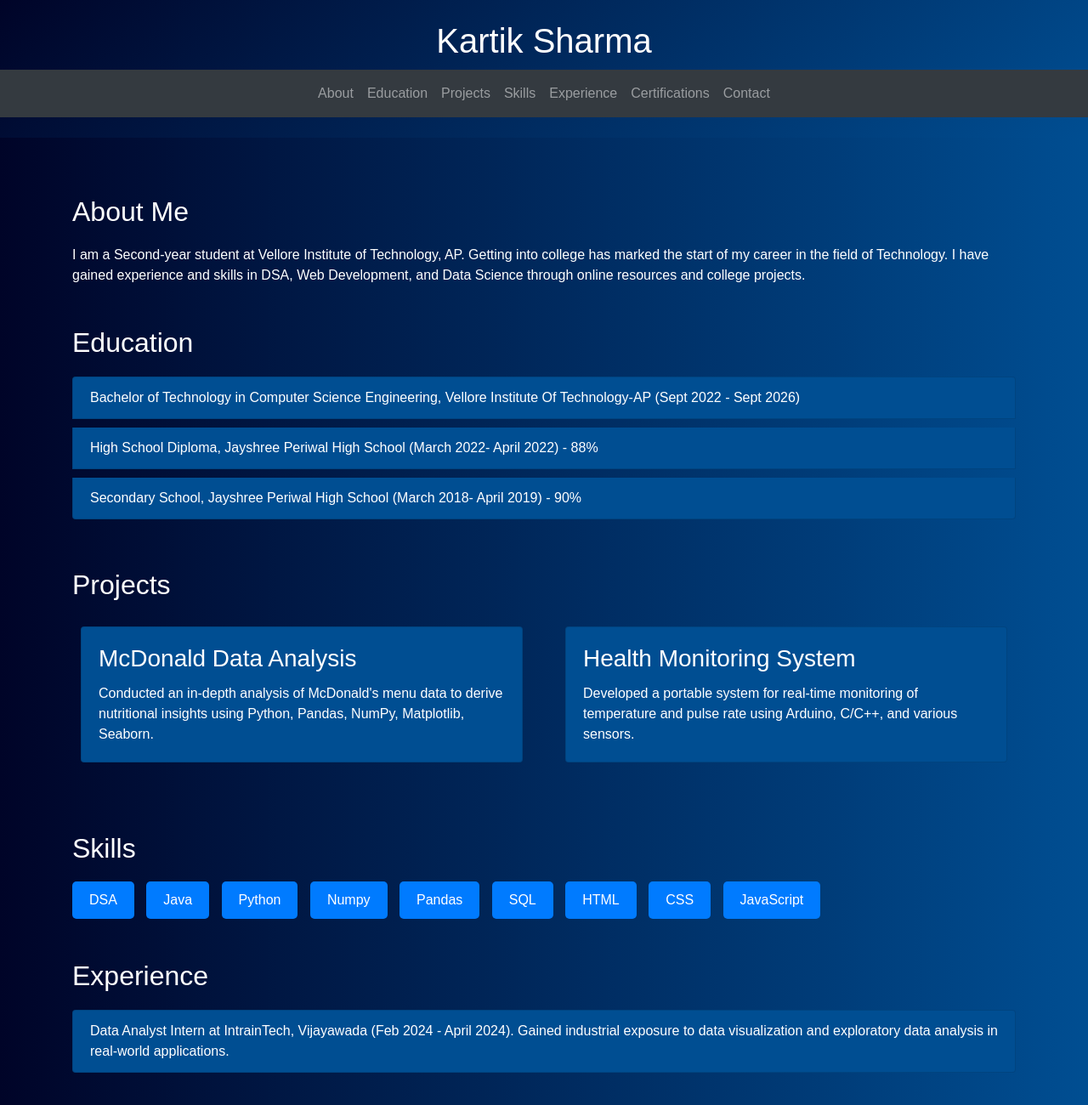
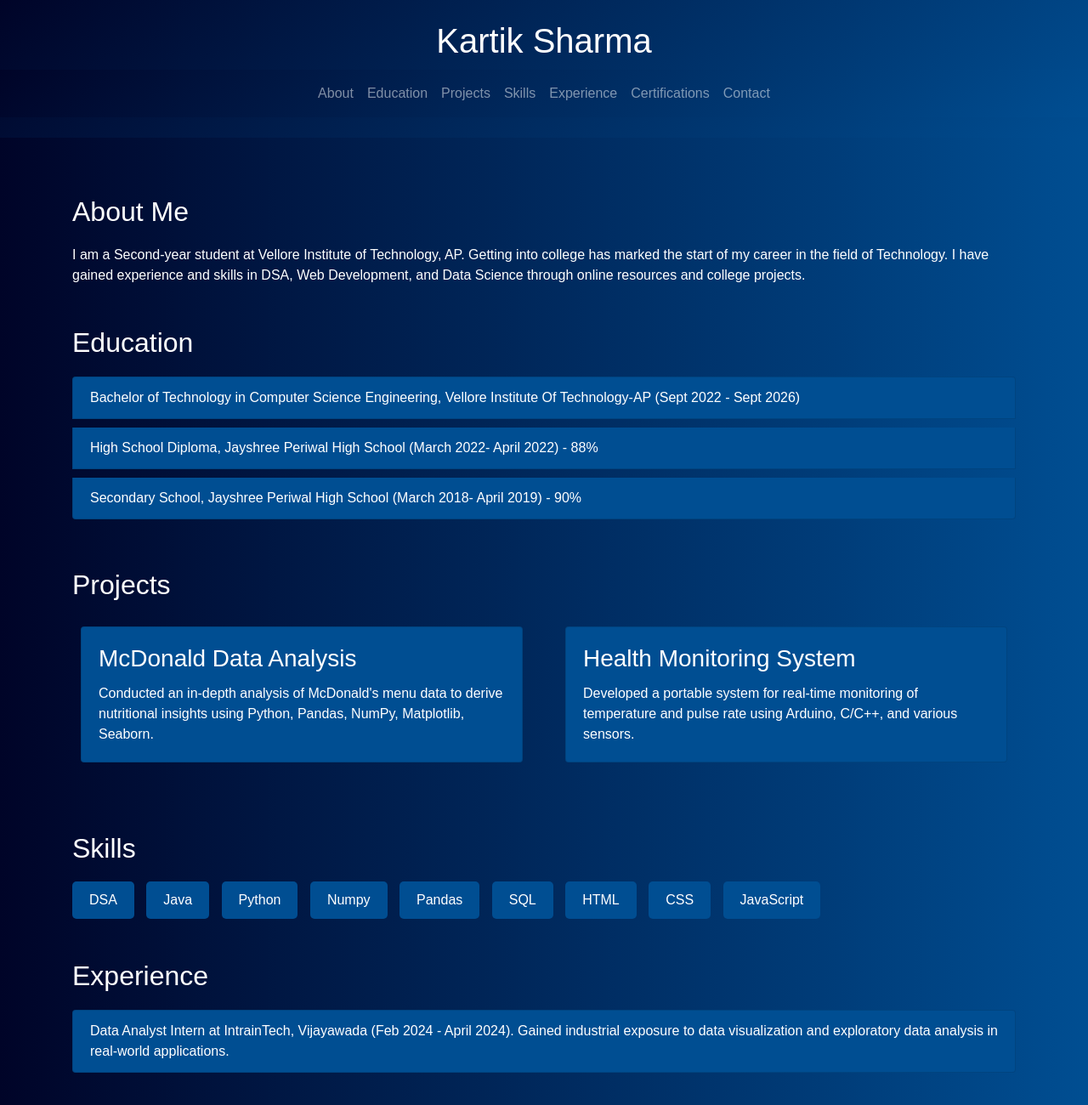
Before and after one commit to kartikshaarma/initial-portfolio, a plain HTML site: page index.html in a window 1280 px wide. Shown: the top 1300 px of the page at 85% size. Drawn offline with nearby package versions, Linux system fonts and the light colour scheme; a script that the page names is missing.

Commit message:
Update styles.css

```diff
--- a/styles.css
+++ b/styles.css
@@ -16,6 +16,7 @@ header h1 {
 
 header nav {
     margin-top: 10px;
+    background: linear-gradient(135deg, #000428, #004e92);
 }
 
 main {
@@ -46,7 +47,7 @@ h2 {
 }
 
 .skill {
-    background-color: #007BFF;
+    background-color: #004e92;
     color: white;
     padding: 10px 20px;
     margin-right: 10px;
```
